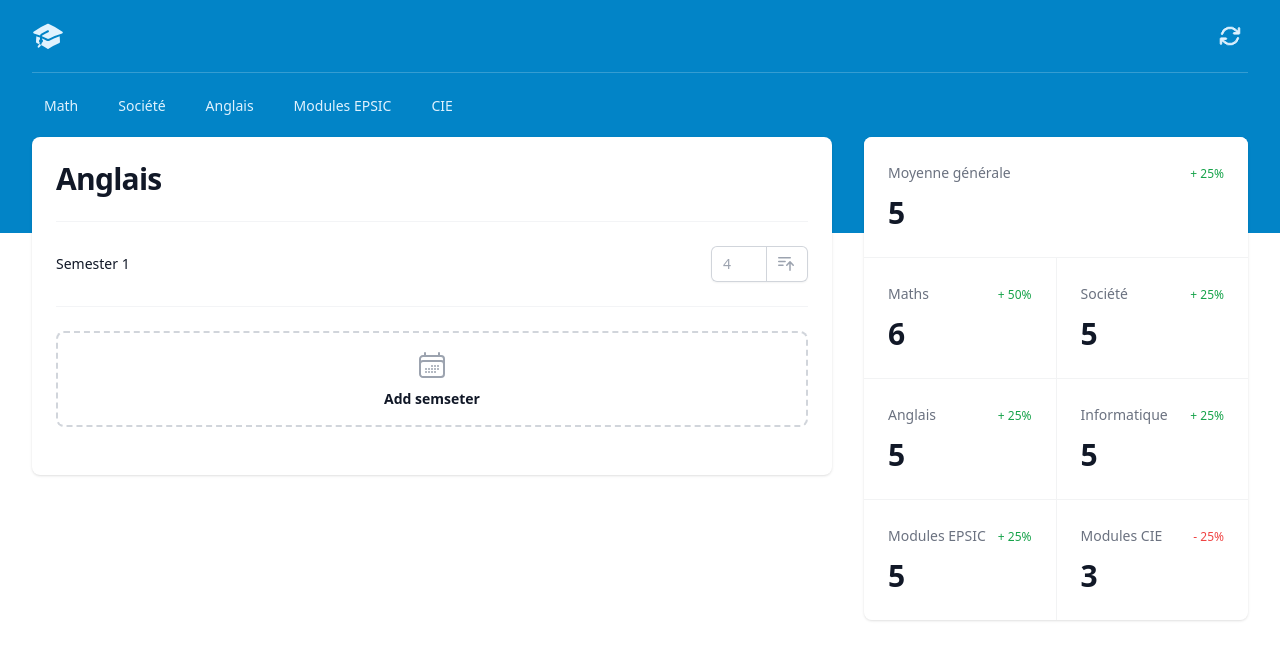
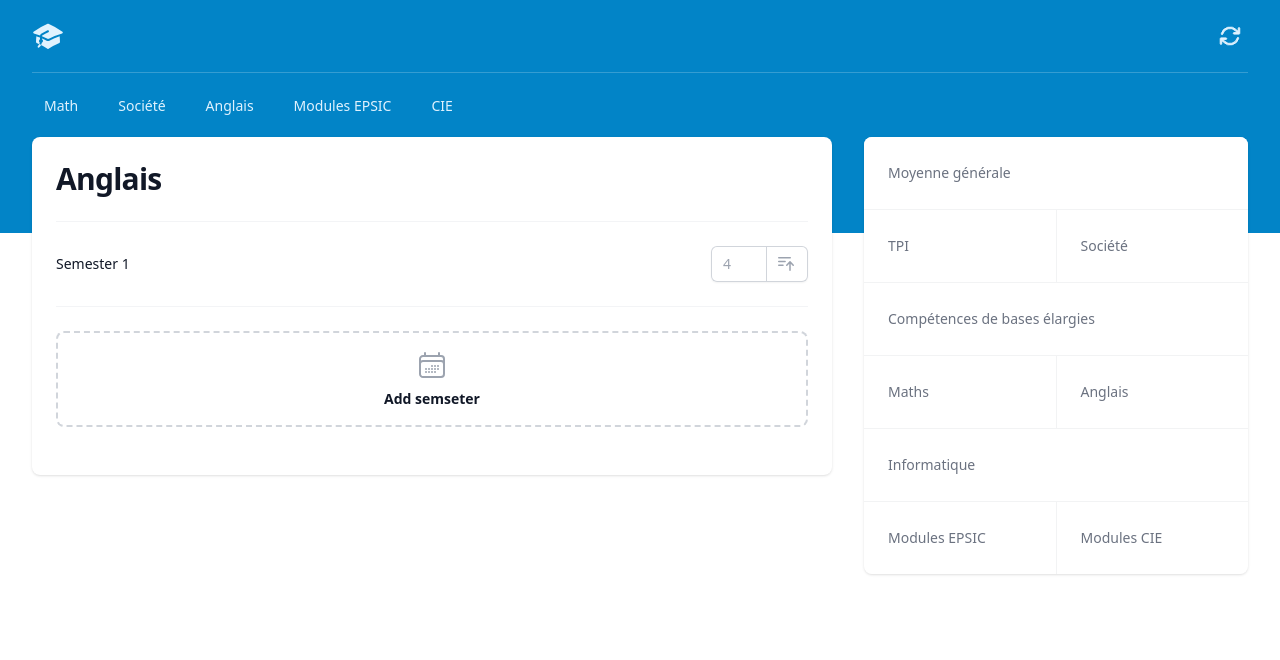
Before and after one commit to Rignchen/grades-calculator, an Angular app: page /anglais in a window 1280 px wide. Shown: the top 660 px of the page. Built offline with nearby package versions, Linux system fonts and the light colour scheme; a web font is replaced by a local one.

Commit message:
update averages dinamicaly

```diff
--- a/src/app/app.component.html
+++ b/src/app/app.component.html
@@ -22,7 +22,7 @@
         </div>
 
         <!-- Right column -->
-        <app-average-list></app-average-list>
+        <app-average-list [subjects]="subjects"></app-average-list>
       </div>
     </div>
   </main>
--- a/src/app/app.component.ts
+++ b/src/app/app.component.ts
@@ -15,4 +15,21 @@ import {AverageListComponent} from "./average-list/average-list.component";
 })
 export class AppComponent {
   currentSubject: number = 0;
+  subjects= new allSubject();
 }
+
+export class allSubject {
+  maths = new Subject();
+  societe = new Subject();
+  anglais = new Subject();
+  epsic = new Subject();
+  cie = new Subject();
+  tpi: number = 0;
+}
+class Subject {
+  semesters: number[][] = [[]]
+  average!: number
+  constructor(average: number = 0) {
+    this.average = average
+  }
+}
--- a/src/app/average-list/average-list.component.html
+++ b/src/app/average-list/average-list.component.html
@@ -3,13 +3,18 @@
     <h2 class="sr-only" id="section-2-title">Averages</h2>
     <div class="overflow-hidden rounded-lg bg-white shadow">
       <dl class="mx-auto grid grid-cols-1 gap-px bg-gray-900/5 sm:grid-cols-2 lg:grid-cols-2" id="averages">
-        <app-average [name]="'Moyenne générale'" [value]="5" class="col-span-2"></app-average>
-        <app-average [name]="'Maths'" [value]="6"></app-average>
-        <app-average [name]="'Société'" [value]="5"></app-average>
-        <app-average [name]="'Anglais'" [value]="5"></app-average>
-        <app-average [name]="'Informatique'" [value]="5"></app-average>
-        <app-average [name]="'Modules EPSIC'" [value]="5"></app-average>
-        <app-average [name]="'Modules CIE'" [value]="3"></app-average>
+        <app-average [name]="'Moyenne générale'" [value]="averages.global" class="col-span-2"></app-average>
+
+        <app-average [name]="'TPI'" [value]="subjects.tpi"></app-average>
+        <app-average [name]="'Société'" [value]="subjects.societe.average"></app-average>
+
+        <app-average [name]="'Compétences de bases élargies'" [value]="averages.competence" class="col-span-2"></app-average>
+        <app-average [name]="'Maths'" [value]="subjects.maths.average"></app-average>
+        <app-average [name]="'Anglais'" [value]="subjects.anglais.average"></app-average>
+
+        <app-average [name]="'Informatique'" [value]="averages.computer" class="col-span-2"></app-average>
+        <app-average [name]="'Modules EPSIC'" [value]="subjects.epsic.average"></app-average>
+        <app-average [name]="'Modules CIE'" [value]="subjects.cie.average"></app-average>
       </dl>
     </div>
   </section>
--- a/src/app/average-list/average-list.component.ts
+++ b/src/app/average-list/average-list.component.ts
@@ -1,5 +1,7 @@
-import {Component, Input} from '@angular/core';
+import {Component, Input, OnInit} from '@angular/core';
 import {AverageComponent} from "./average/average.component";
+import {allSubject} from "../app.component";
+import {round, weightedAverage} from "../../lib";
 
 @Component({
   selector: 'app-average-list',
@@ -9,6 +11,33 @@ import {AverageComponent} from "./average/average.component";
   ],
   templateUrl: './average-list.component.html'
 })
-export class AverageListComponent {
+export class AverageListComponent implements OnInit {
+  @Input() subjects!: allSubject;
+  averages!: Averages;
 
+  ngOnInit() {
+    this.averages = new Averages(this.subjects);
+  }
 }
+
+class Averages {
+  global!: number;
+  competence!: number;
+  computer!: number;
+  constructor(subjects: allSubject) {
+    this.computer = round(weightedAverage([
+      [subjects.epsic.average, 4],
+      [subjects.cie.average, 1]
+    ]),0.1);
+    this.competence = round(weightedAverage([
+      subjects.maths.average,
+      subjects.anglais.average,
+    ]),0.5);
+    this.global = round(weightedAverage([
+      [subjects.tpi, 4],
+      [this.computer, 3],
+      [this.competence, 1],
+      [subjects.societe.average, 2]
+    ]), 0.1);
+  }
+}
--- a/src/app/average-list/average/average.component.html
+++ b/src/app/average-list/average/average.component.html
@@ -6,7 +6,7 @@
     <span *ngIf="upgrade >= 0;else downgrade">+</span>
     {{ round(abs(upgrade) * 100, 0.01) }}%
   </dd>
-  <dd class="w-full flex-none text-3xl font-bold leading-10 tracking-tight text-gray-900">
+  <dd class="w-full flex-none text-3xl font-bold leading-10 tracking-tight text-gray-900" *ngIf="value !== 0">
     {{ value }}
   </dd>
 </div>
--- a/src/app/average-list/average/average.component.ts
+++ b/src/app/average-list/average/average.component.ts
@@ -13,7 +13,7 @@ import {round} from "../../../lib";
 export class AverageComponent implements OnChanges {
   @Input() name!: string;
   @Input() value!: number;
-  old_value: number = 4;
+  old_value: number = 0;
   upgrade: number = 0;
   has_changed: boolean = false;
 
--- a/src/lib.ts
+++ b/src/lib.ts
@@ -1,6 +1,28 @@
-import {allSubjects} from "./const";
-
 export function round(number: number, precision: number = 1) {
   precision = 1 / precision
   return Math.round(number * precision) / precision
 }
+
+/**
+ * calculate the weighted average of a list of values
+ * @param values {number[]|([number,number])[]} the list of values to average and their weight, by default the weight is 1
+ * @param ignore_zero {boolean} if this is true, values of 0 will be ignored
+ */
+export function weightedAverage(values: number[]|[number,number][], ignore_zero: boolean = true) {
+  if (values.length === 0) return 0
+  let sum = 0
+  let weight = 0
+  for (const value of values) {
+    if (typeof value === "number") {
+      if (value === 0 && ignore_zero) continue
+      sum += value
+      weight += 1
+    } else {
+      if (value[0] === 0 && ignore_zero) continue
+      sum += value[0] * value[1]
+      weight += value[1]
+    }
+  }
+  if (weight === 0) return sum
+  return sum / weight
+}
```
